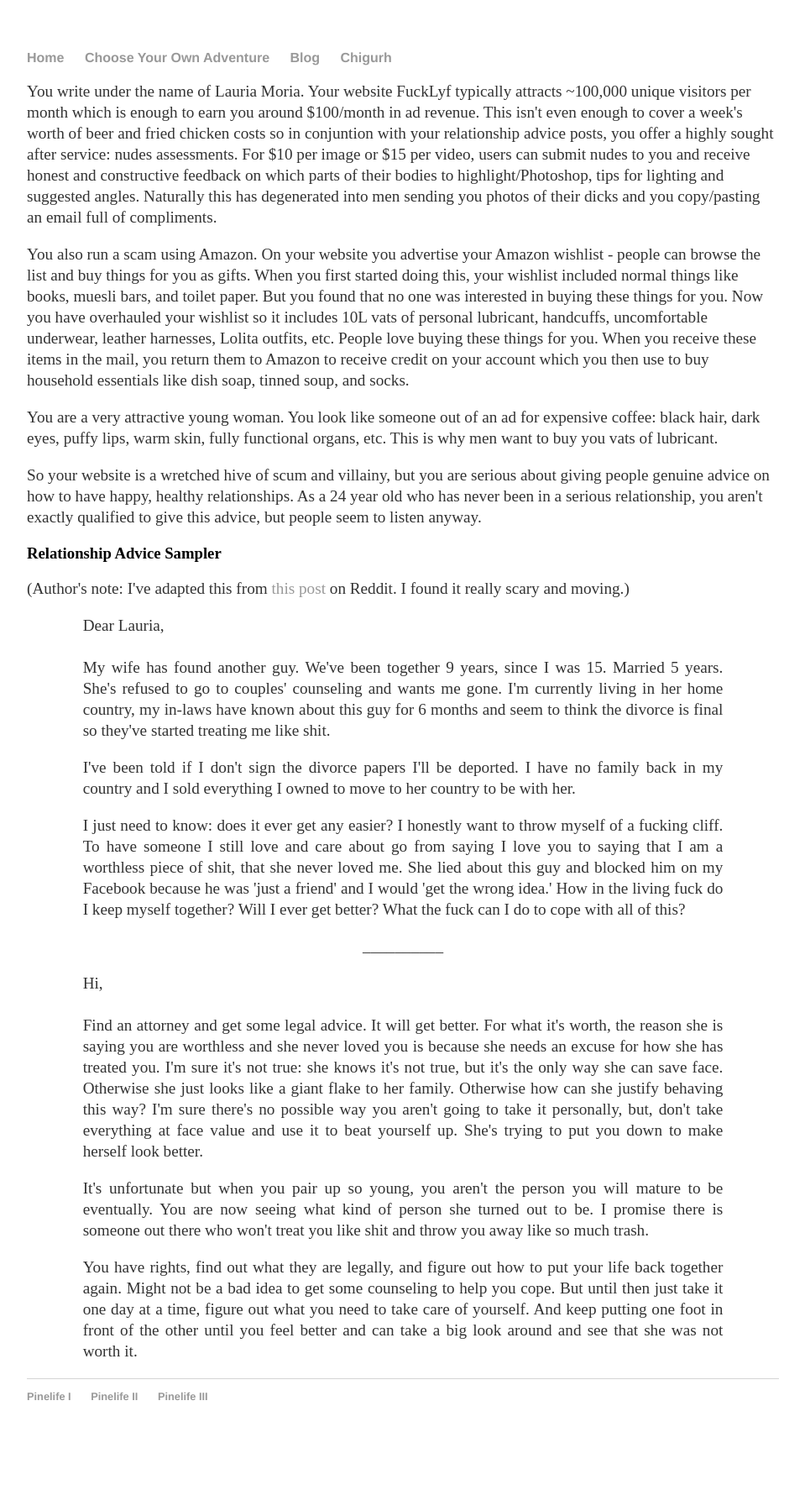
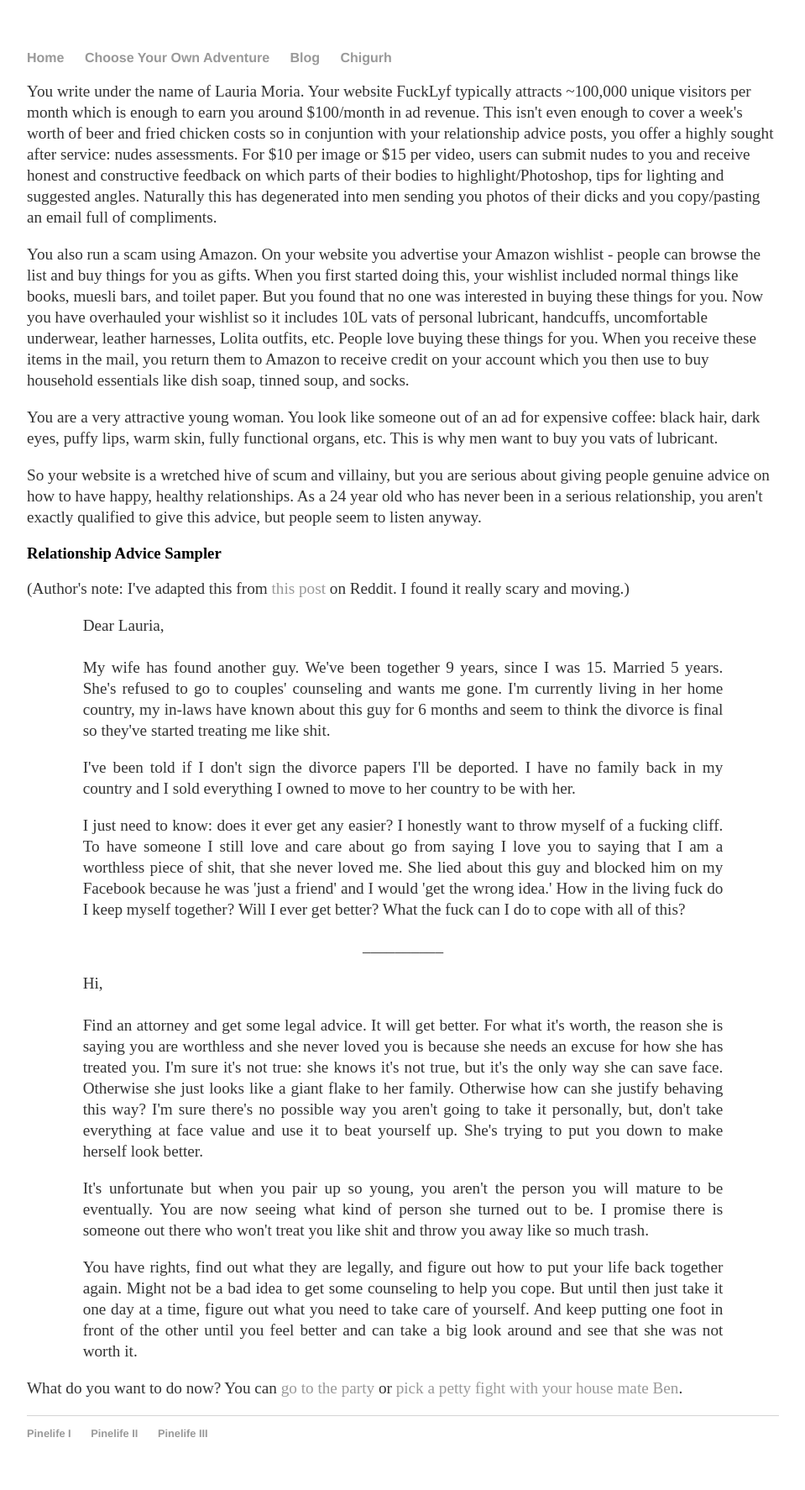
Before and after one commit to Pinelife/pinelife.github.io, a Jekyll site: the page built from Hellhole/Room2.html, in a window 1280 px wide. Shown: the whole page at 84% size, without its empty margins (160-1119 px from the left). Built offline with Jekyll 4.4.1, drawn with Linux system fonts in a browser that asks for light colours; before the commit the page ends 1730 px from its top, so only the background shows below that.

Commit message:
Update Room2.html

```diff
--- a/Hellhole/Room2.html
+++ b/Hellhole/Room2.html
@@ -61,3 +61,5 @@ __________
 <p style="text-align:justify" class="indented">You have rights, find out what they are legally, and figure out how to put your life back together again. Might not be a bad idea to
   get some counseling to help you cope. But until then just take it one day at a time, figure out what you need to take care of yourself.
   And keep putting one foot in front of the other until you feel better and can take a big look around and see that she was not worth it.</p>
+
+<p>What do you want to do now? You can <a href="Room4.html">go to the party</a> or <a href="Room3.html">pick a petty fight with your house mate Ben</a>.</p>
```
